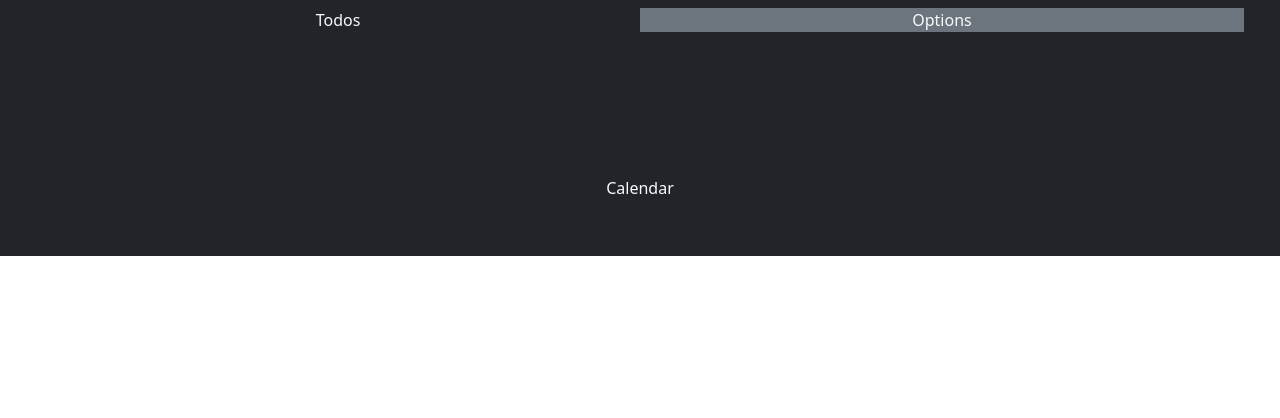
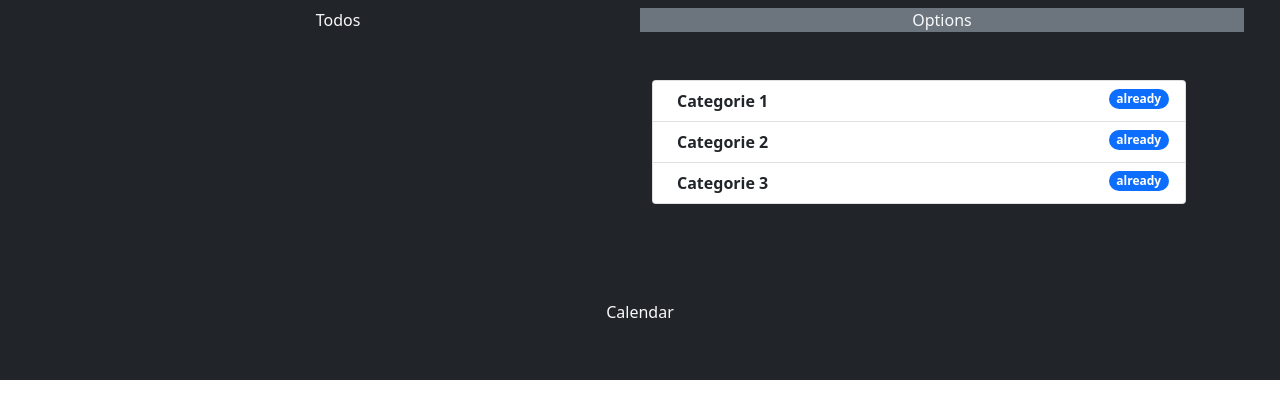
Before and after one commit to MNK-FTHR/vue-3-todo, a Vue app: page / in a window 1280 px wide. Both pictures are taken after a click on the element "Options". Shown: the top 418 px of the page. Built offline with nearby package versions, Linux system fonts and the light colour scheme.

Commit message:
plus qu'a finir le tri

```diff
--- a/src/components/Options/Options.vue
+++ b/src/components/Options/Options.vue
@@ -1,9 +1,22 @@
 <script setup>
-import { computed } from "@vue/runtime-core";
+import { computed, ref } from "@vue/runtime-core";
 import { useCategoriesStore } from "../../stores/categories";
+import { useTodosStore } from "../../stores/todos";
+
 const categoryStore = useCategoriesStore();
-
-let categories = computed(() => categoryStore.getAllategories)
+const todoStore = useTodosStore();
+let todos = computed(() => todoStore.getAllTodos);
+let categories = computed(() => categoryStore.getAllCategories)
+console.log(todos.value.filter(todo => todo.category == "Categorie 2").length);
+let already = ref(todos.value.filter(todo => todo.category == "Categorie 2").length)
+// let calculate = computed(()=>{
+//   let xd = []
+//   for (let index = 0; index < categories.length; index++) {
+//     xd.push(todos.value.filter(todo => todo.category == this.categories[index]))
+//     return xd
+//   }
+// })
+let countNumberOfTodoByCategory = computed(()=> categoryStore.countNumberOfTodoByCategory(todos.value))
 </script>
 
 <template>
@@ -11,7 +24,6 @@ let categories = computed(() => categoryStore.getAllategories)
     <div class="container">
       <div class="row">
         <div class="col-6">
-
         </div>
         <div class="col-6">
           <ol class="list-group">
@@ -19,7 +31,7 @@ let categories = computed(() => categoryStore.getAllategories)
               <div class="ms-2 me-auto">
                 <div class="fw-bold">{{category}}</div>
               </div>
-              <span class="badge bg-primary rounded-pill">14</span>
+              <span class="badge bg-primary rounded-pill">already</span>
             </li>
           </ol>
         </div>
--- a/src/stores/categories.js
+++ b/src/stores/categories.js
@@ -13,11 +13,13 @@ export const useCategoriesStore = defineStore({
         return this.categories.length <= 0;
     },
     countNumberOfTodoByCategory(todos) {
+      let jsp = []
       for (let index = 0; index < this.categories.length; index++) {
-        todos.filter(todo => todo.category == this.categories[index]);
 
+         jsp[index] = todos.filter(todo => todo.category == this.categories[index]);
+         console.log(jsp);
       }
-      return
+      return jsp
     }
   },
   actions: {
```
